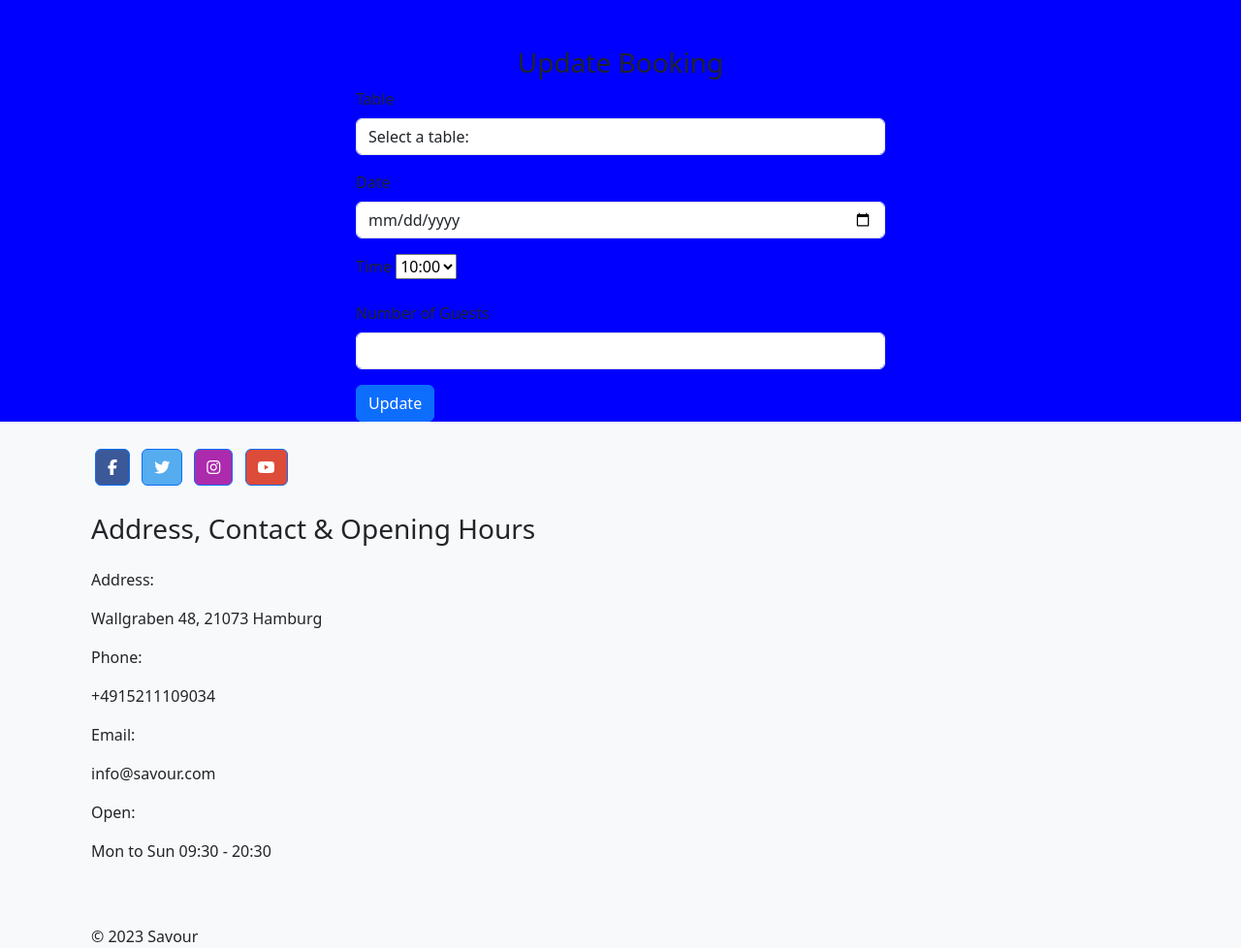
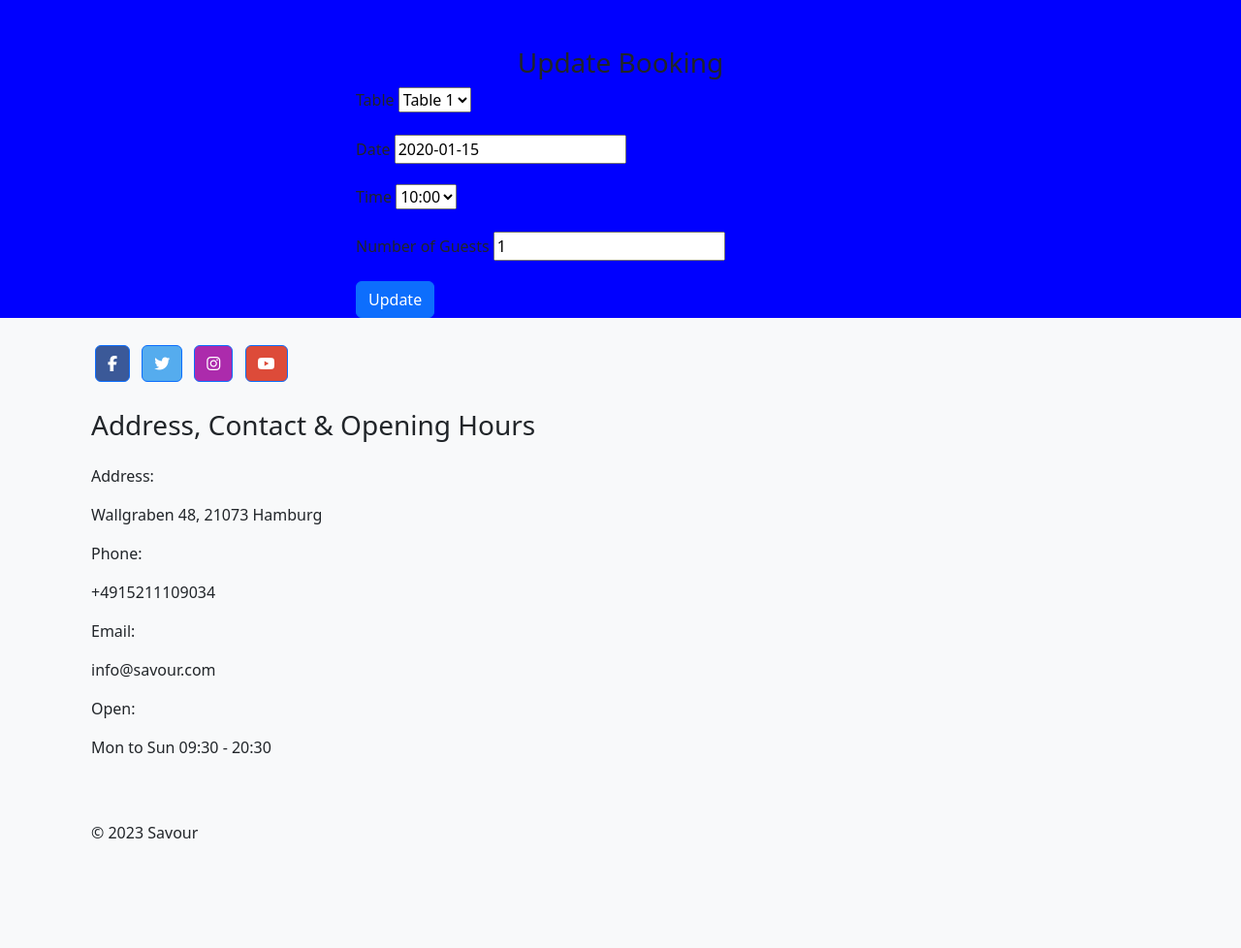
Before and after one commit to Majdi-Aref/restaurant, a Django app: page /update_booking/1/ in a window 1280 px wide. Shown: the part 82-1060 px from the top of the page at 97% size. After the commit the page ends 947 px from the top, so only its background shows below. Run offline with Django 3.2, Linux system fonts and the light colour scheme; a user stored in the database is signed in; tables that the repository leaves empty hold one stand-in row (values such as "Sample post"); some libraries are stand-ins or nearby versions; some web fonts are replaced.

Commit message:
refactor: modify the view and template code that updates a booking in order to improve its functionality

```diff
--- a/booking/templates/update_booking.html
+++ b/booking/templates/update_booking.html
@@ -4,29 +4,18 @@
   <div class="row justify-content-center">
     <div class="col-lg-6">
       <form method="POST">
-        {% csrf_token %} {% if form.non_field_errors %}
-        <div class="alert alert-danger mt-2">{{ form.non_field_errors }}</div>
-        {% endif %}
+        {% csrf_token %}
         <div class="mb-3">
-          <label for="table" class="form-label">Table</label>
-          <select class="form-control" id="table" name="table" required>
-            <option value="">Select a table:</option>
-            {% for table in tables %}
-            <option value="{{ table.id }}">
-              Table {{ table.number }} ({{ table.capacity }} persons)
-            </option>
-            {% endfor %}
-          </select>
+          <label for="{{ form.table.id_for_label }}" class="form-label"
+            >Table</label
+          >
+          {{ form.table }}
         </div>
         <div class="mb-3">
-          <label for="date" class="form-label">Date</label>
-          <input
-            type="date"
-            class="form-control"
-            id="date"
-            name="date"
-            required
-          />
+          <label for="{{ form.date.id_for_label }}" class="form-label"
+            >Date</label
+          >
+          {{ form.date }}
         </div>
         <div class="mb-3">
           <label for="{{ form.time.id_for_label }}" class="form-label"
@@ -35,29 +24,14 @@
           {{ form.time }}
         </div>
         <div class="mb-3">
-          <label for="guests" class="form-label">Number of Guests</label>
-          <input
-            type="number"
-            class="form-control"
-            id="guests"
-            name="guests"
-            min="1"
-            max="6"
-            required
-          />
+          <label for="{{ form.guests.id_for_label }}" class="form-label"
+            >Number of Guests</label
+          >
+          {{ form.guests }}
         </div>
         <button type="submit" class="btn btn-primary">Update</button>
       </form>
     </div>
   </div>
 </div>
-
-<!-- JavaScript function to prevent a user from selecting dates in the past while they will be booking -->
-<script>
-  window.onload = function () {
-    var today = new Date().toISOString().substring(0, 10);
-    document.getElementById("date").min = today;
-  };
-</script>
-
 {% endblock %}
--- a/booking/views.py
+++ b/booking/views.py
@@ -7,7 +7,6 @@ from django.contrib.auth.views import LoginView
 from django.contrib.auth.views import LogoutView
 from django.contrib.auth.decorators import login_required
 from django.contrib import messages
-from django.db import transaction
 
 
 def home(request):
@@ -71,9 +70,14 @@ def book(request):
 
 
 @login_required
-@transaction.atomic
+def my_bookings(request):
+    bookings = Booking.objects.filter(user=request.user)
+    return render(request, 'my_bookings.html', {'bookings': bookings})
+
+
+@login_required
 def update_booking(request, booking_id):
-    booking = Booking.objects.select_for_update().get(id=booking_id)
+    booking = Booking.objects.get(id=booking_id)
     if booking.user != request.user:
         return redirect('my_bookings')
     if request.method == 'POST':
```
